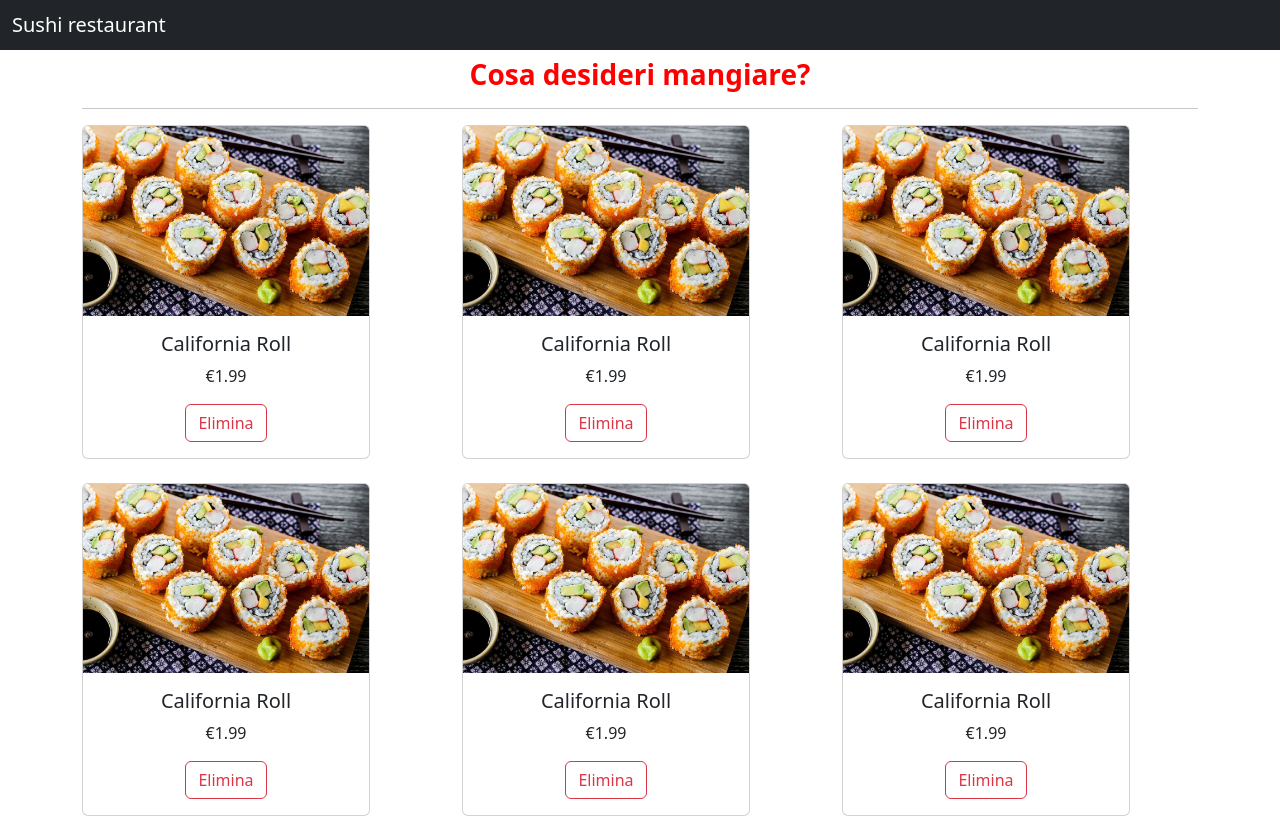
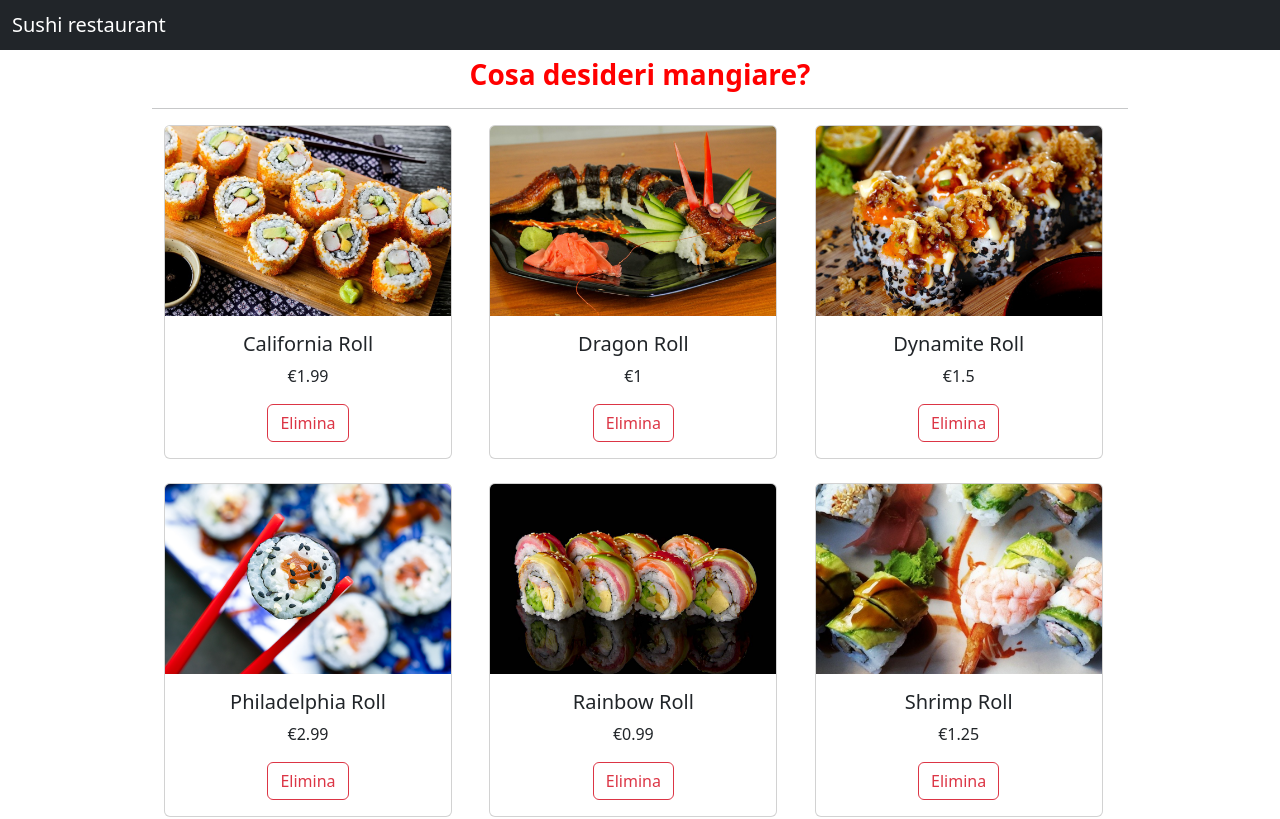
Before and after one commit to GabrieleLombard01/react-first-app, a React (Create React App) app: page / in a window 1280 px wide. Shown: the top 819 px of the page. Built offline with nearby package versions, Linux system fonts and the light colour scheme; the HTML template or start-up script is replaced by a standard one.

Commit message:
dinamic cards

```diff
--- a/src/App.js
+++ b/src/App.js
@@ -1,24 +1,46 @@
 import React, {Component} from 'react';
 import NavBar from "./components/AppNavBar";
 import Card from './components/AppCards';
+import california from './images/california.png';
+import dragon from './images/dragon.png';
+import dynamite from './images/dynamite.png';
+import philadelphia from './images/philadelphia.png';
+import rainbow from './images/rainbow.png';
+import shrimp from './images/shrimp.png';
 
 class App extends Component {
   render(){
 	return (
     <>
       <NavBar/>
-      <div className="container">
+      <div className="container" style={{maxWidth: '1000px'}}>
         <h1 className="text-center fw-bold fs-3 pt-2">Cosa desideri mangiare?</h1>
         <hr/>
-        <div className="row">
-          <Card/>
-          <Card/>
-          <Card/>
-          <Card/>
-          <Card/>
-          <Card/>
-          <Card/>
-          <Card/>
+        <div className="row mx-auto">
+          <Card
+          figure={california}
+          name="California"
+          price={1.99}/>
+          <Card
+          figure={dragon}
+          name="Dragon"
+          price={1.00}/>
+          <Card
+          figure={dynamite}
+          name="Dynamite"
+          price={1.50}/>
+          <Card
+          figure={philadelphia}
+          name="Philadelphia"
+          price={2.99}/>
+          <Card
+          figure={rainbow}
+          name="Rainbow"
+          price={0.99}/>
+          <Card
+          figure={shrimp}
+          name="Shrimp"
+          price={1.25}/>
         </div>
       </div>
     </>
--- a/src/components/AppCards.js
+++ b/src/components/AppCards.js
@@ -1,16 +1,14 @@
 import React, {Component} from 'react';
-
-import california from '../images/california.png';
 
 class Card extends Component {
 	render(){
 	return (
         <div className="col">
             <div className="card mb-4" style={{width: '18rem', textAlign: 'center'}}>
-                <img src={california} className="card-img-top" />
+                <img src={this.props.figure} className="card-img-top" />
                 <div className="card-body">
-                    <h5 className="card-title">California Roll</h5>
-                    <p className="card-text">€1.99</p>
+                    <h5 className="card-title">{this.props.name} Roll</h5>
+                    <p className="card-text">€{this.props.price}</p>
                     <button className="btn btn-outline-danger">Elimina</button>
                 </div>
             </div>
```
